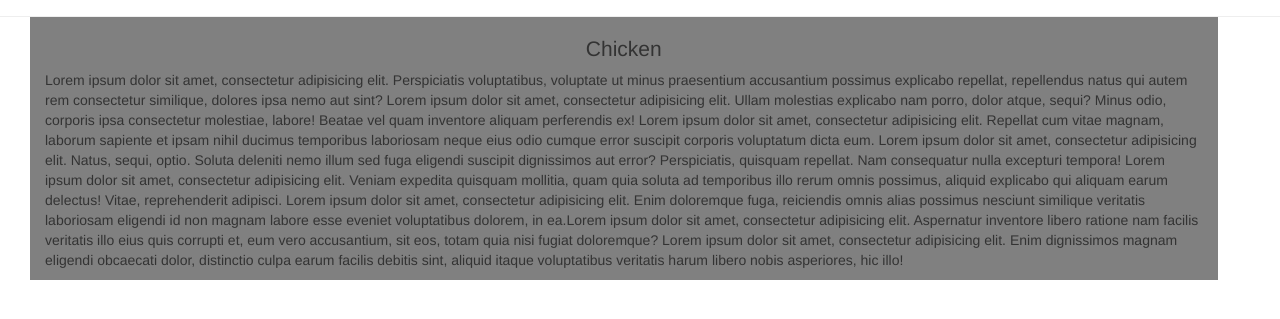
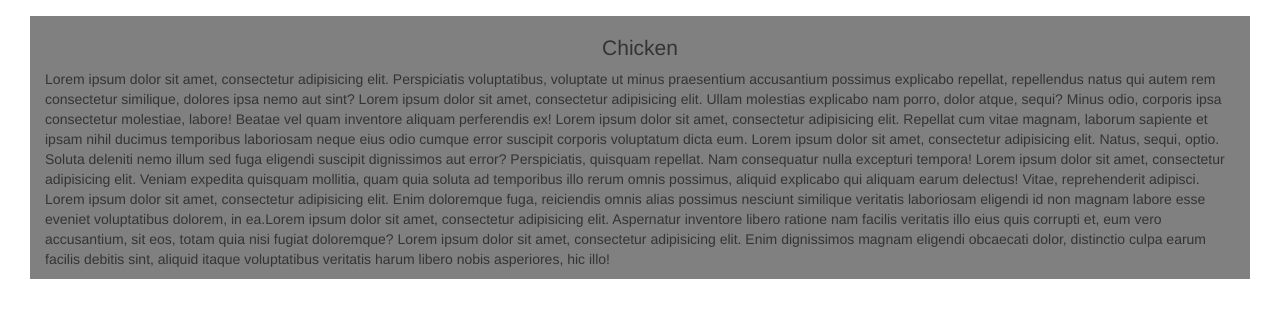
Before and after one commit to DmRos123/Coursera-test, a plain HTML site: page module3-solution/index.html in a window 1280 px wide. Shown: the part 135-454 px from the top of the page. Drawn offline with Linux system fonts and the light colour scheme.

Commit message:
revised margins on section

```diff
--- a/module3-solution/css/styles.css
+++ b/module3-solution/css/styles.css
@@ -5,11 +5,12 @@ h1 {
 
 .page-header {
 	margin-bottom:0;
+	border-bottom: 0px;
 
 }
 
 .row {
-	margin: 0 -15px 0 15px;
+	margin: 0 15px 0 15px;
 }
 #nav-list a {
   text-align: center;
@@ -17,7 +18,7 @@ h1 {
 
 #chicken {
 	background: gray;
-	width: 95%;
+	width: 100%;
 	margin: 0 auto 0 auto;
 }
 
```
